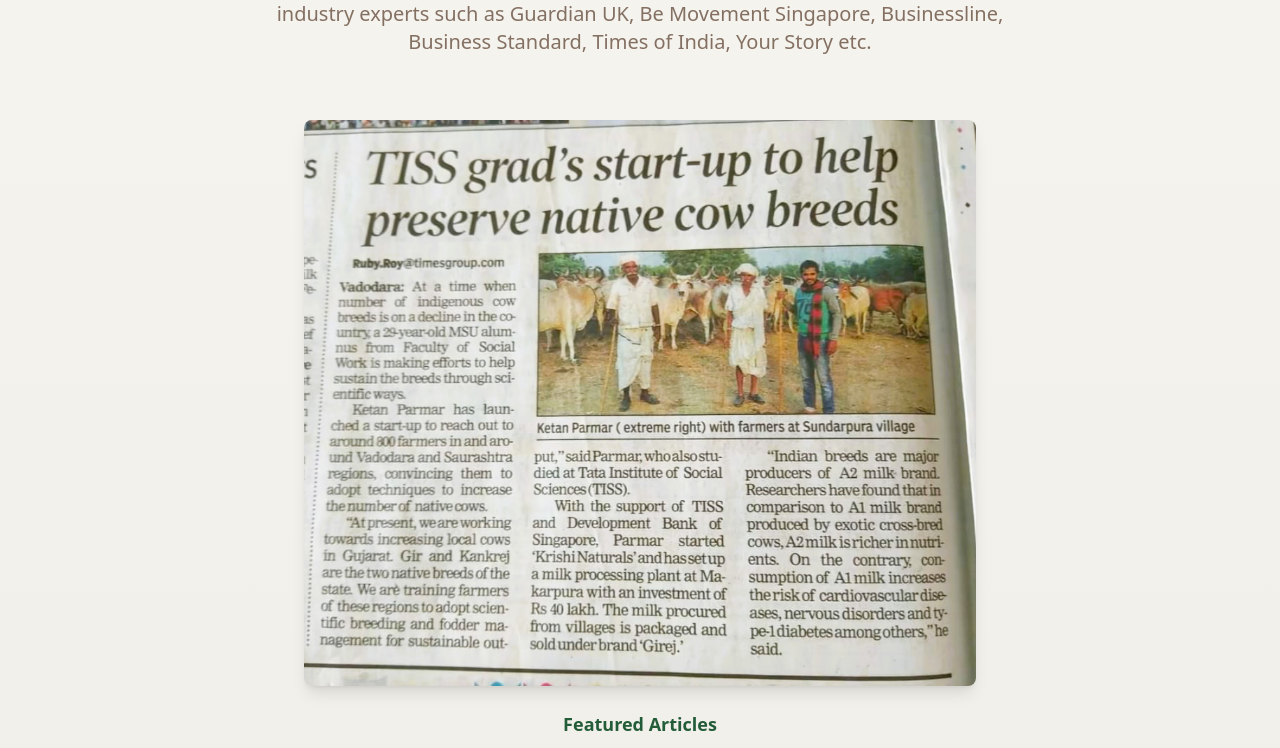
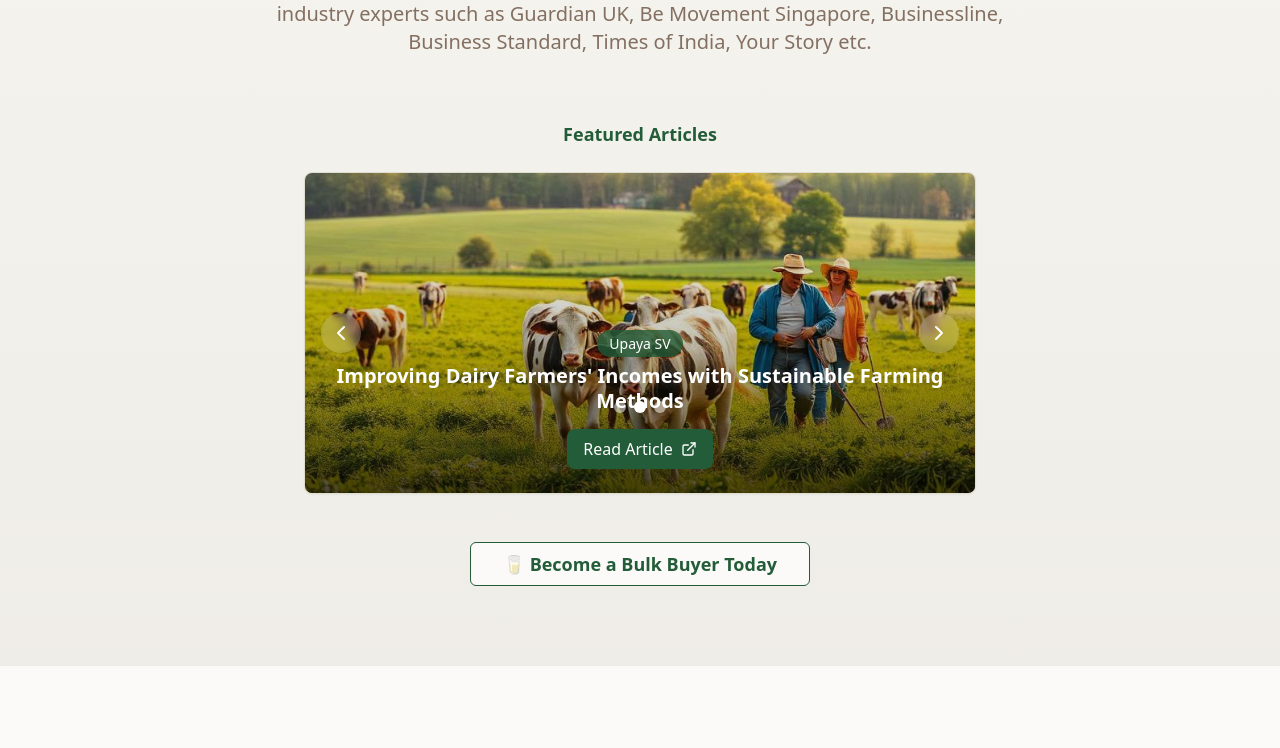
Before and after one commit to krishinaturals-eng/gir-a2-source, a React (Vite) app: page / in a window 1280 px wide. Shown: the part 6903-7651 px from the top of the page. Built offline with nearby package versions, Linux system fonts and the light colour scheme.

Commit message:
Update slideshow with article image
Added the article image to the slideshow and slightly decreased the card size.

```diff
--- a/src/components/MediaSection.tsx
+++ b/src/components/MediaSection.tsx
@@ -12,13 +12,20 @@ const MediaSection = () => {
   const articles = [
     {
       id: 1,
+      title: "TISS grad's start-up to help preserve native cow breeds",
+      subtitle: "Times Group",
+      image: "/lovable-uploads/5b8140f7-2bb5-40d0-85e6-d8d55960abd4.png",
+      url: "#"
+    },
+    {
+      id: 2,
       title: "Improving Dairy Farmers' Incomes with Sustainable Farming Methods",
       subtitle: "Upaya SV",
       image: sustainableFarmingThumb,
       url: "https://www.upayasv.org/blog/2019/9/11/improving-dairy-farmers-incomes-with-sustainable-farming-methods"
     },
     {
-      id: 2,
+      id: 3,
       title: "Krishi Naturals Story",
       subtitle: "YourStory",
       image: startupStoryThumb,
@@ -58,19 +65,12 @@ const MediaSection = () => {
 
 
 
-        {/* Media Coverage */}
+        {/* Article Slideshow */}
         <div className="mb-12">
-          <div className="max-w-2xl mx-auto">
-            <img
-              src="/lovable-uploads/5b8140f7-2bb5-40d0-85e6-d8d55960abd4.png"
-              alt="TISS grad's start-up to help preserve native cow breeds - Media Coverage"
-              className="w-full rounded-lg shadow-lg mb-6"
-            />
-            {/* Article Slideshow */}
           <div className="text-center mb-8">
             <h3 className="text-lg font-semibold text-earth-green mb-6">Featured Articles</h3>
-              <Card className="relative overflow-hidden max-w-4xl mx-auto">
-                <div className="relative h-96">
+            <Card className="relative overflow-hidden max-w-2xl mx-auto">
+              <div className="relative h-80">
                 <img
                   src={articles[currentSlide].image}
                   alt={articles[currentSlide].title}
@@ -104,6 +104,7 @@ const MediaSection = () => {
                   <h4 className="text-xl font-bold mb-4 leading-tight">
                     {articles[currentSlide].title}
                   </h4>
+                  {articles[currentSlide].url !== "#" && (
                     <a
                       href={articles[currentSlide].url}
                       target="_blank"
@@ -112,6 +113,7 @@ const MediaSection = () => {
                     >
                       Read Article <ExternalLink className="h-4 w-4" />
                     </a>
+                  )}
                 </div>
               </div>
 
@@ -131,7 +133,6 @@ const MediaSection = () => {
             </Card>
           </div>
         </div>
-        </div>
 
         {/* CTA */}
         <div className="text-center">
```
Lines whose indentation alone changed are shown as unchanged.
